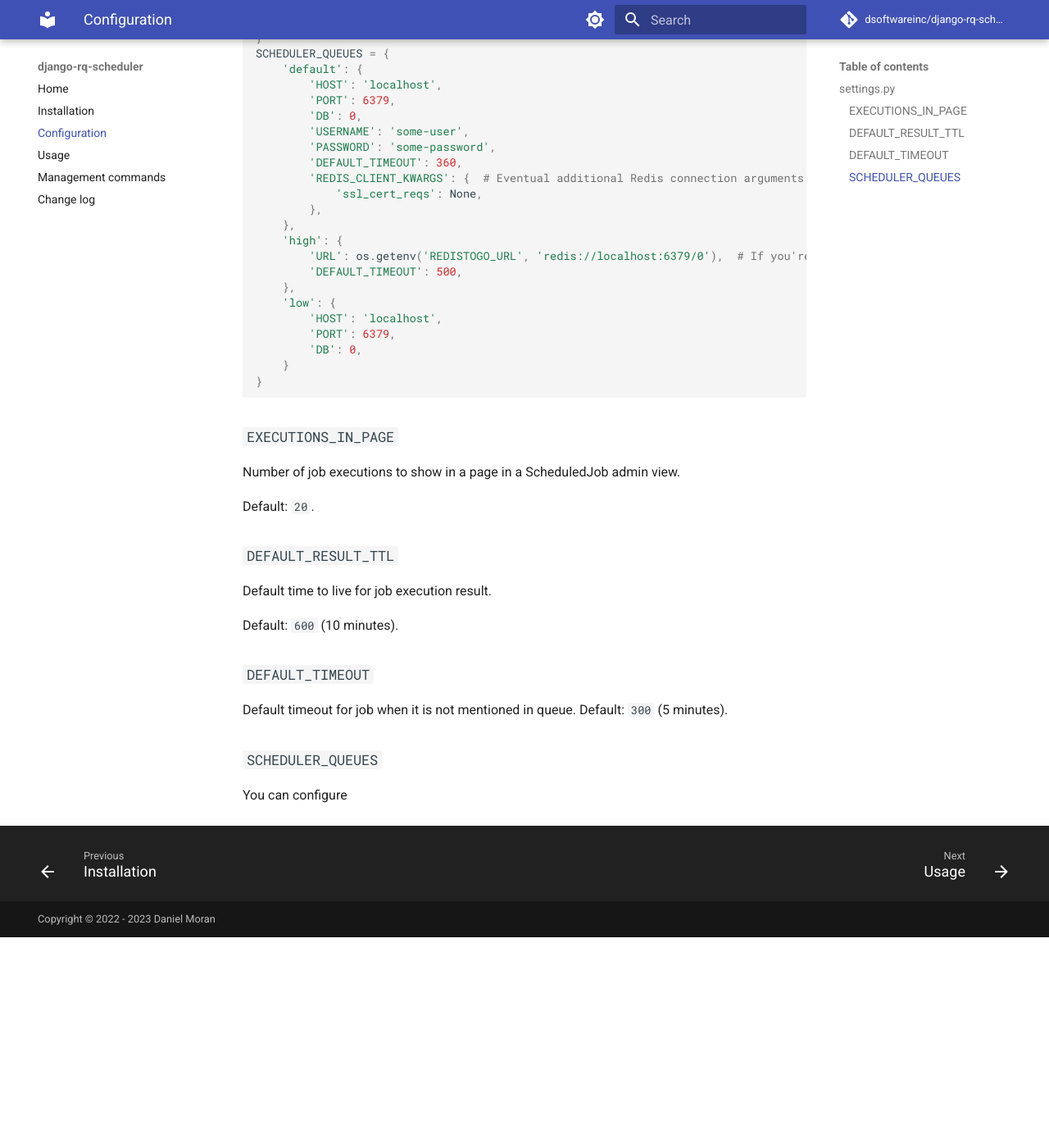
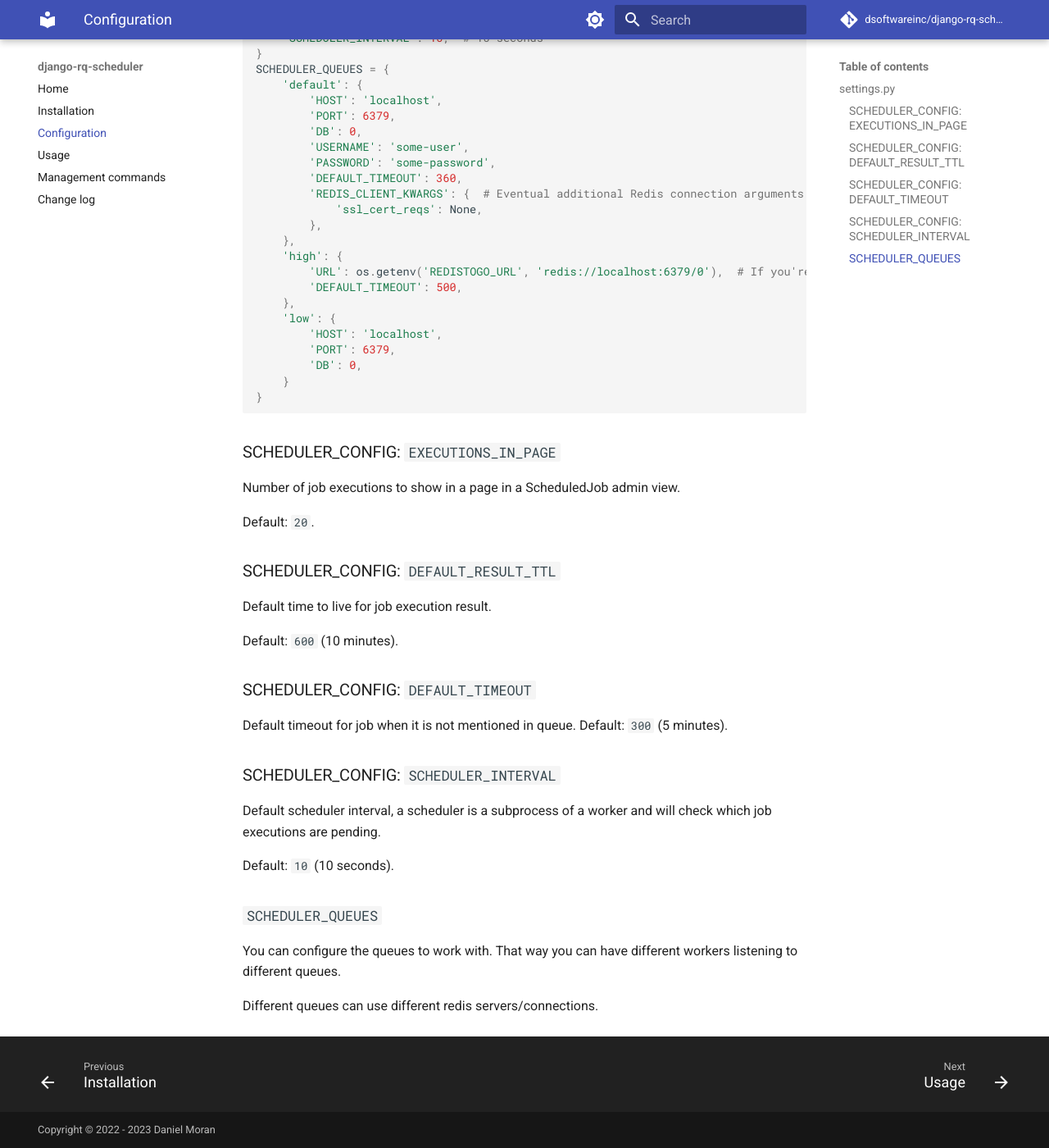
Before and after one commit to dsoftwareinc/django-rq-scheduler, an MkDocs documentation site: the page built from docs/configuration.md, in a window 1280 px wide and 1400 px high, scrolled down 322 px. Shown: the whole window at 82% size. Built offline with MkDocs 1.6.1 and Material for MkDocs 9.7.7, drawn with Linux system fonts in a browser that asks for light colours; comment, search, counter and statistics services are not loaded; before the commit the page ends 1465 px from its top, so only the background shows below that; some of the changed text lies outside the part shown.

Commit message:
Improve code

````diff
--- a/docs/configuration.md
+++ b/docs/configuration.md
@@ -5,10 +5,11 @@
 All default settings for scheduler can be in one dictionary in `settings.py`:
 
 ```python
-SCHEDULER = {
+SCHEDULER_CONFIG = {
     'EXECUTIONS_IN_PAGE': 20,
     'DEFAULT_RESULT_TTL': 500,
     'DEFAULT_TIMEOUT': 300,  # 5 minutes
+    'SCHEDULER_INTERVAL': 10,  # 10 seconds
 }
 SCHEDULER_QUEUES = {
     'default': {
@@ -34,22 +35,33 @@ SCHEDULER_QUEUES = {
 }
 ```
 
-### `EXECUTIONS_IN_PAGE`
+### SCHEDULER_CONFIG: `EXECUTIONS_IN_PAGE`
 
 Number of job executions to show in a page in a ScheduledJob admin view.
 
 Default: `20`.
 
-### `DEFAULT_RESULT_TTL`
+### SCHEDULER_CONFIG: `DEFAULT_RESULT_TTL`
 
 Default time to live for job execution result.
 
 Default: `600` (10 minutes).
 
-### `DEFAULT_TIMEOUT`
+### SCHEDULER_CONFIG: `DEFAULT_TIMEOUT`
 
 Default timeout for job when it is not mentioned in queue.
 Default: `300` (5 minutes).
 
+### SCHEDULER_CONFIG: `SCHEDULER_INTERVAL`
+
+Default scheduler interval, a scheduler is a subprocess of a worker and
+will check which job executions are pending.
+
+Default: `10` (10 seconds).
+
 ### `SCHEDULER_QUEUES`
-You can configure
+
+You can configure the queues to work with.
+That way you can have different workers listening to different queues.
+
+Different queues can use different redis servers/connections.
````
Also changed, not shown: docs/commands.md (+6 -2 lines), docs/index.md (+7 -5 lines), 10 other files.
